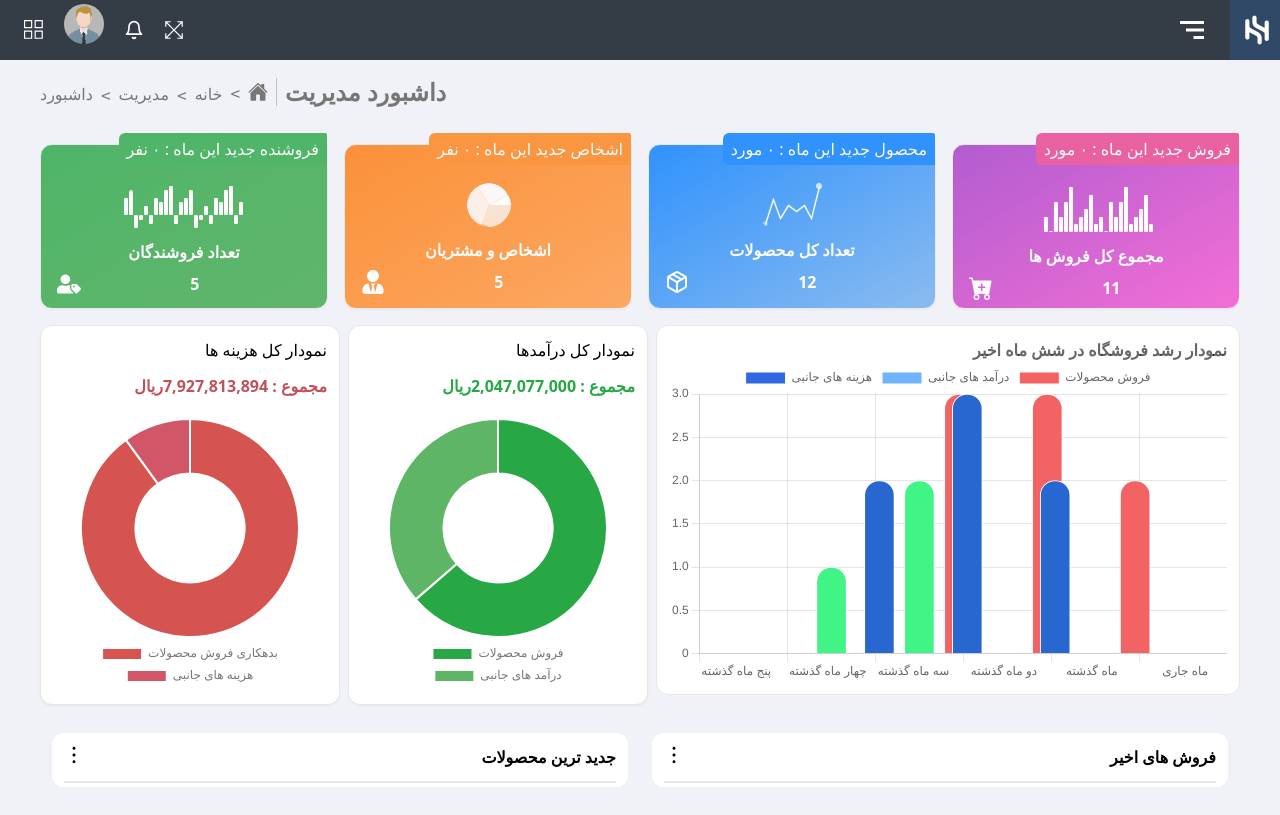
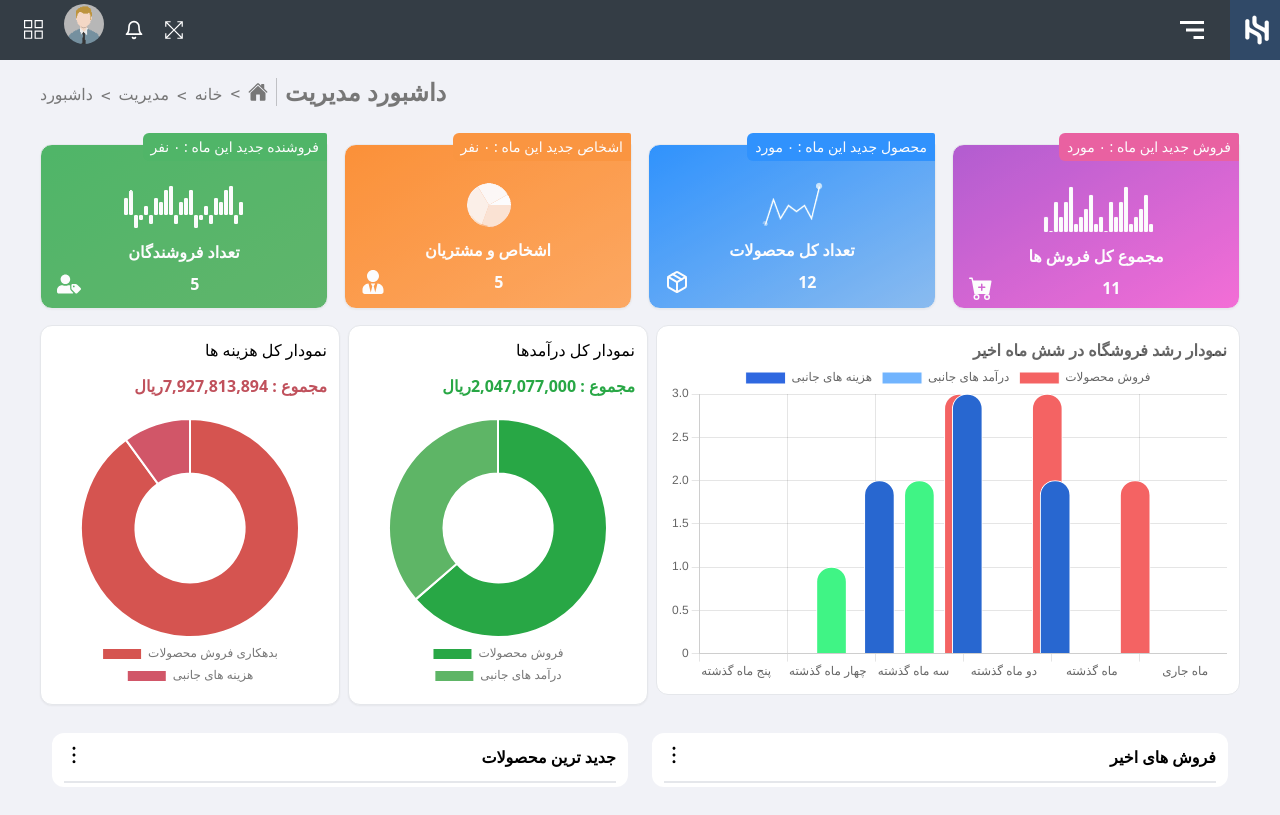
Before and after one commit to AmirZarei2002/admin-panel-task, a React (Create React App) app: page / in a window 1280 px wide. Built offline with nearby package versions, Linux system fonts and the light colour scheme.

Commit message:
Make the news head smaller

```diff
--- a/src/Layouts/sections/DashCard.jsx
+++ b/src/Layouts/sections/DashCard.jsx
@@ -12,7 +12,7 @@ export default function DashCards({
             className={`border z-0 rounded-xl rounded-tr-none my-4 w-full relative px-4 py-2 text-white opacity-80 shadow-sm bg-gradient-to-br space-y-2 ${classes}`}
         >
           <div className={`absolute right-0 px-2 py-1 mt-[-20px] rounded-tr-sm rounded-l-md z-10 ${newsClasses}`}>
-            <h4>{newsHead}</h4>
+            <h4 className="text-xs md:text-sm lg:text-xs xl:text-sm">{newsHead}</h4>
           </div>
             <div className="flex flex-col items-center pt-5">
                 <div className="text-2xl font-bold">
```
